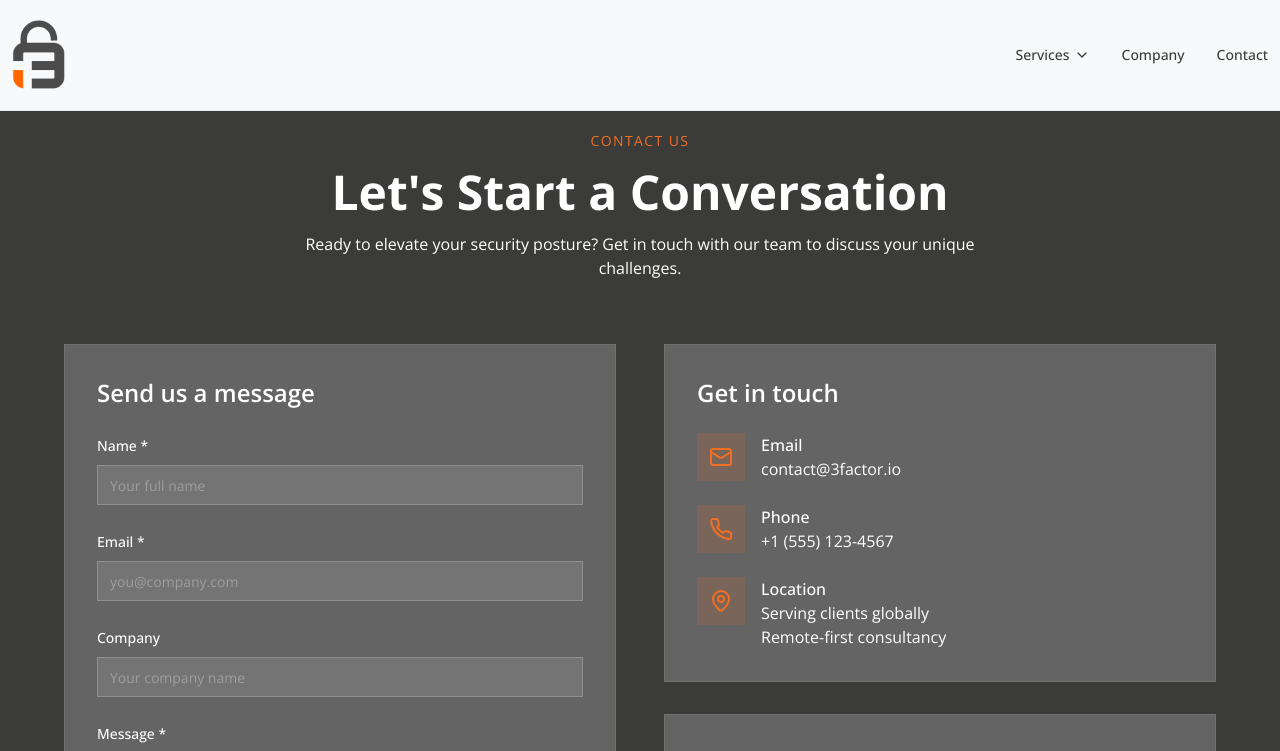
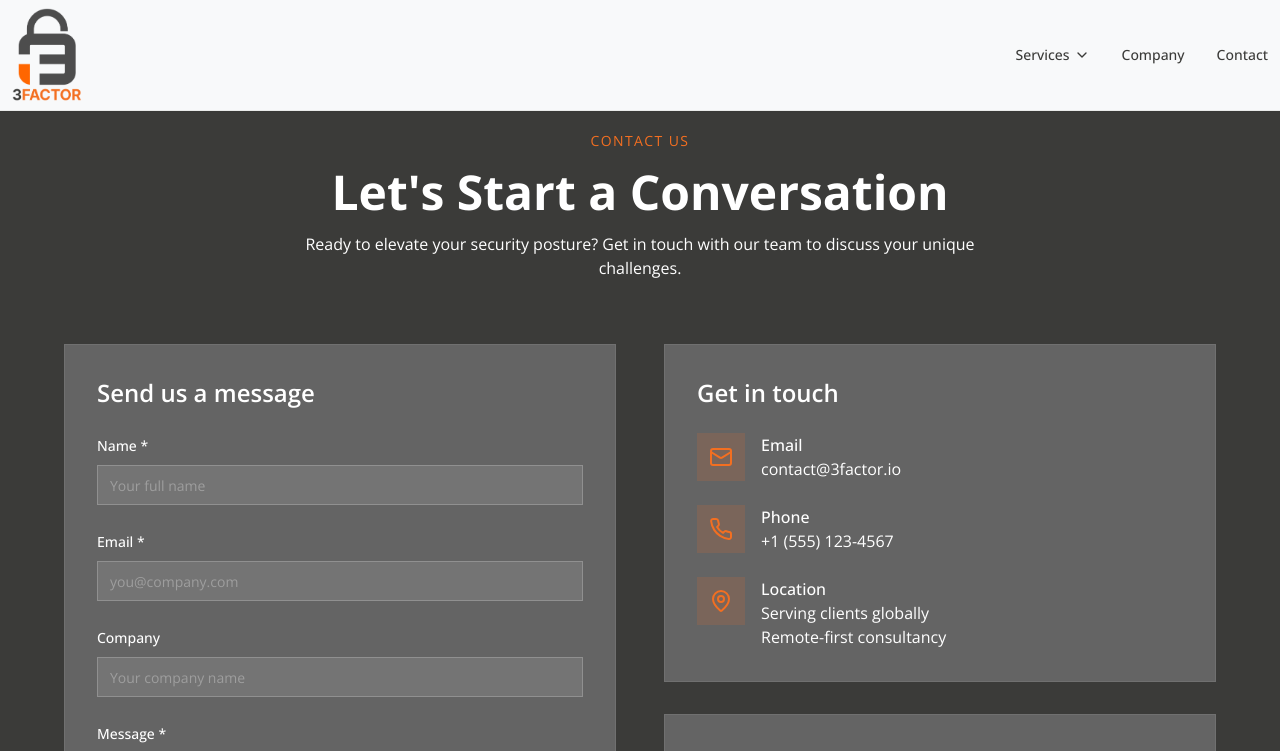
Before and after one commit to Sean3FACTOR/threefactor-glow-web, a React (Vite) app: page /contact in a window 1280 px wide. Shown: the top 751 px of the page. Built offline with nearby package versions, Linux system fonts and the light colour scheme.

Commit message:
Visual edit in Lovable
Edited UI in Lovable

```diff
--- a/src/components/Navigation.tsx
+++ b/src/components/Navigation.tsx
@@ -86,7 +86,7 @@ const Navigation = () => {
       <div className="container mx-auto py-0 px-[12px]">
         <div className="flex items-center justify-between h-[5.625rem] md:h-[6.875rem]">
           <Link to="/" className="flex items-center h-full py-2">
-            <img alt="3FACTOR" className="h-[75%] w-auto object-contain" src="/lovable-uploads/f70ba1e2-c747-4dba-859e-6edb742a0ae7.png" />
+            <img alt="3FACTOR" className="h-full w-auto object-contain" src="/lovable-uploads/b9dae896-d800-446d-8f26-98d2f7dbb6c3.png" />
           </Link>
 
           <div className="hidden sm:flex items-center space-x-8">
```
Also changed, not shown: public/lovable-uploads/b9dae896-d800-446d-8f26-98d2f7dbb6c3.png (added).
